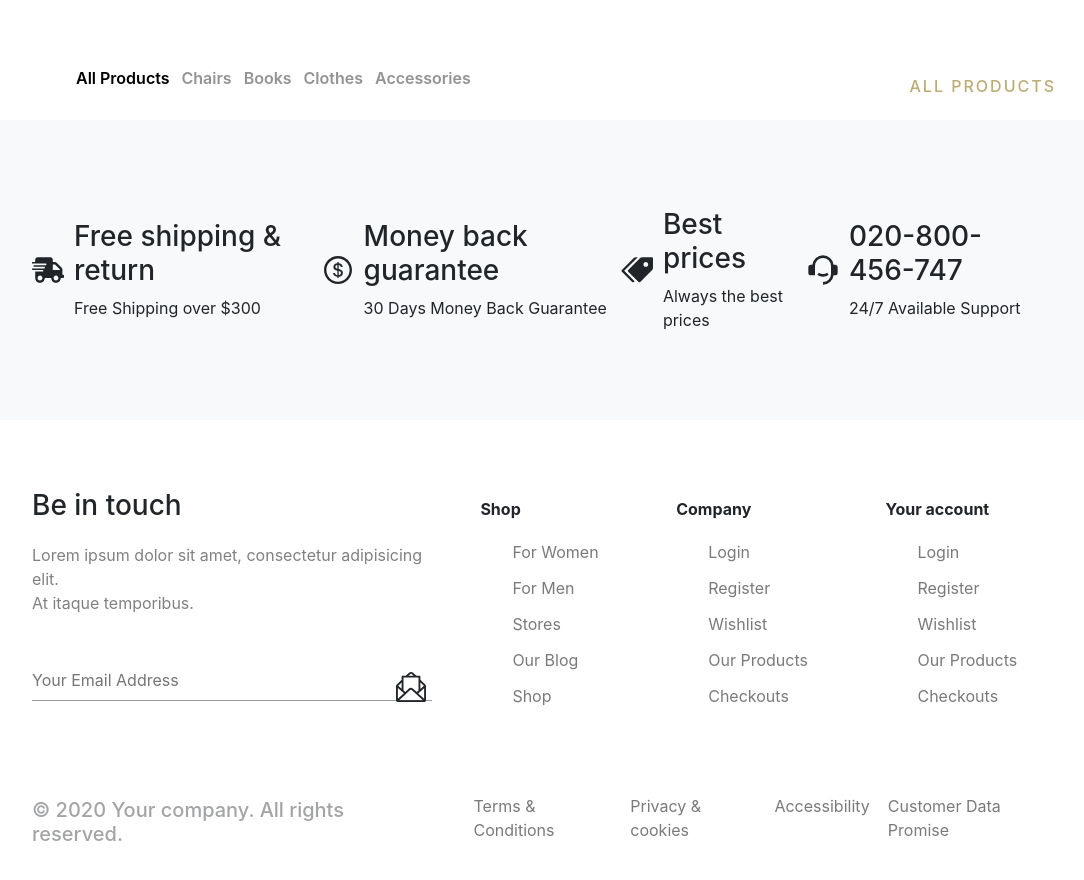
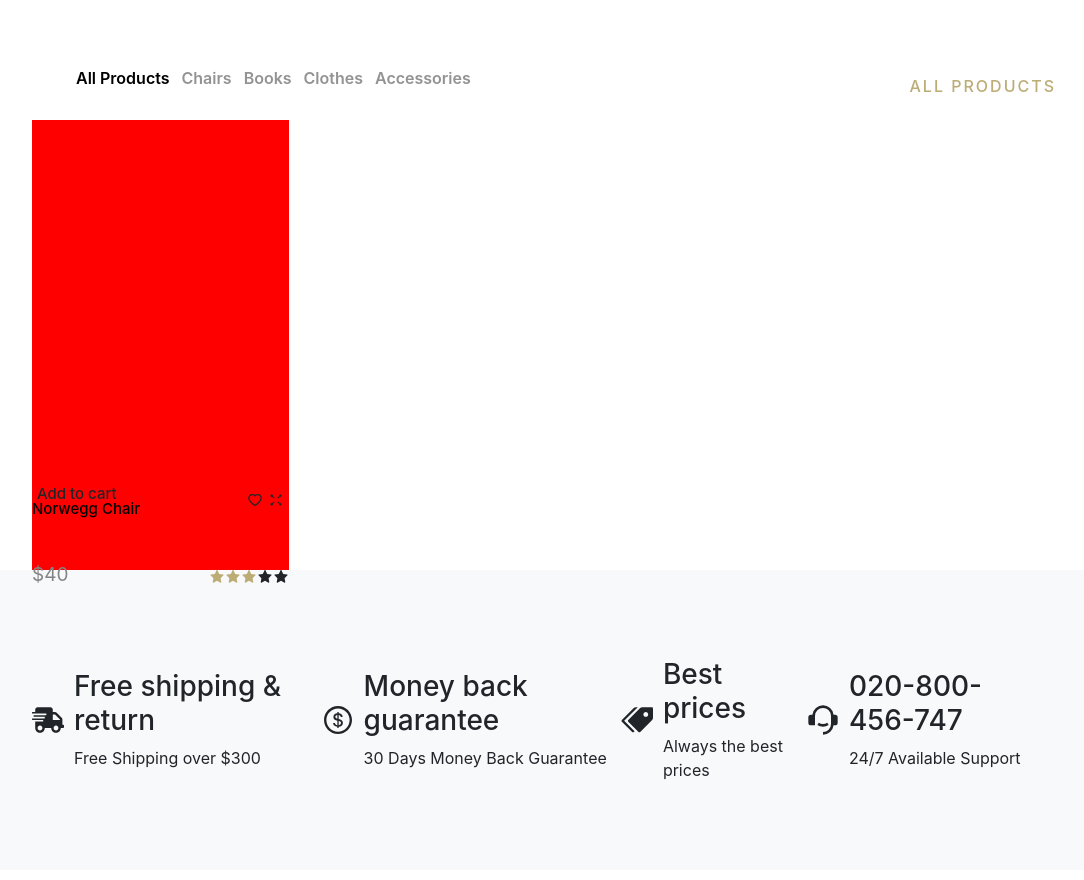
Before and after one commit to Kerimov056/Varkala, a React (Create React App) app: page / in a window 1280 px wide. Shown: the part 4160-5040 px from the top of the page, without its empty margins (96-1180 px from the left). Before the commit the page ends 5018 px from the top, so only its background shows below. Built offline with nearby package versions, Linux system fonts and the light colour scheme.

Commit message:
Home cart

```diff
--- a/src/components/home/Home.jsx
+++ b/src/components/home/Home.jsx
@@ -2,6 +2,7 @@ import React from 'react';
 import './home.scss'
 import Carousel from 'react-bootstrap/Carousel';
 import { useSpring, animated } from "react-spring"
+import ProducCart from './ProducCart';
 
 
 const Home = () => {
@@ -263,7 +264,7 @@ const Home = () => {
 
       <div className='carts'>
         <div>
-
+            <ProducCart />
         </div>
       </div>
     </>
--- a/src/components/home/ProducCart.js
+++ b/src/components/home/ProducCart.js
@@ -1,4 +1,5 @@
 import React from 'react'
+import './home.scss'
 import { AiOutlineHeart } from 'react-icons/ai';
 import { AiOutlineFullscreen } from 'react-icons/ai';
 import { AiFillStar } from 'react-icons/ai';
@@ -6,35 +7,31 @@ import { AiFillStar } from 'react-icons/ai';
 const ProducCart = () => {
     return (
         <>
-        <div>
-            <div>
-                <div>
-                    <img src='https://d19m59y37dris4.cloudfront.net/varkala/1-2-1/img/product/chair.jpg'></img>
+            <div className='mehsul'>
+                <div className='mehsul_up'>
+                    <div className='mehsul_img'>
+                        {/* <img src='https://d19m59y37dris4.cloudfront.net/varkala/1-2-1/img/product/chair.jpg'></img> */}
                     </div>
-                <div>
-                    <div>
+                    <div className='addToCart'>
                         <div>
                             <h4>Add to cart</h4>
                             <div>
-                                <span><AiOutlineHeart/></span>
-                                <span><AiOutlineFullscreen/></span>
+                                <span><AiOutlineHeart /></span>
+                                <span><AiOutlineFullscreen /></span>
                             </div>
                         </div>
                     </div>
                 </div>
-            </div>
+                <div className='mehsul_low'>
+                        <h4>Norwegg Chair</h4>
                     <div>
-                <div>
-                    <h4>Norwegg Chair</h4>
-                </div>
-                <div>
-                    <span>$40</span>
-                    <span>
-                        <AiFillStar style={{color: "#bcac76"}}/>
-                        <AiFillStar style={{color: "#bcac76"}}/>
-                        <AiFillStar style={{color: "#bcac76"}}/>
-                        <AiFillStar/>
-                        <AiFillStar/>
+                        <span className='qiymet'>$40</span>
+                        <span className='star'>
+                            <AiFillStar style={{ color: "#bcac76" }} />
+                            <AiFillStar style={{ color: "#bcac76" }} />
+                            <AiFillStar style={{ color: "#bcac76" }} />
+                            <AiFillStar />
+                            <AiFillStar />
                         </span>
                     </div>
                 </div>
--- a/src/components/home/home.scss
+++ b/src/components/home/home.scss
@@ -339,6 +339,82 @@
     &>div{
         width: 80%;
         height: auto;
-
+        display: grid;
+        grid-template-columns: auto auto auto auto;
+        gap: 20px;
     }
 }
+
+
+
+
+
+//Product carti
+
+.mehsul{
+    width: 257px;
+    height: 450px;
+    background-color: red;
+
+    .mehsul_up{
+        width: 100%;
+        height: 80%;
+
+        .mehsul_img{
+            width: 100%;
+            height: 100%;
+        }
+        .addToCart{
+            width: 100%;
+            height: 30px;
+
+
+            &>div{
+               padding: 5px;
+               display: flex;
+               justify-content: space-between;
+                align-items: center;
+
+                &>h4{
+                    font-size: 15px;
+                }
+
+                &>div{
+                    &>span{
+                        margin-left: 5px;
+                    }
+                }
+            }
+        }
+    }
+
+    .mehsul_low{
+        margin-top: 20px;
+        width: 100%;
+        height: 20%;
+
+        &>h4{
+            width: 100%;
+            height: 50%;
+            font-size: 15px;
+            color: black;
+        }
+
+        &>div{
+            width: 100%;
+            height: 50%;
+            display: flex;
+            justify-content: space-between;
+            align-items: center;
+
+            .qiymet{
+                color: rgb(132, 132, 132);
+                font-size: 19px;
+            }
+
+            .star{
+
+            }
+        }
+    }
+}
```
Lines whose indentation alone changed are shown as unchanged.
